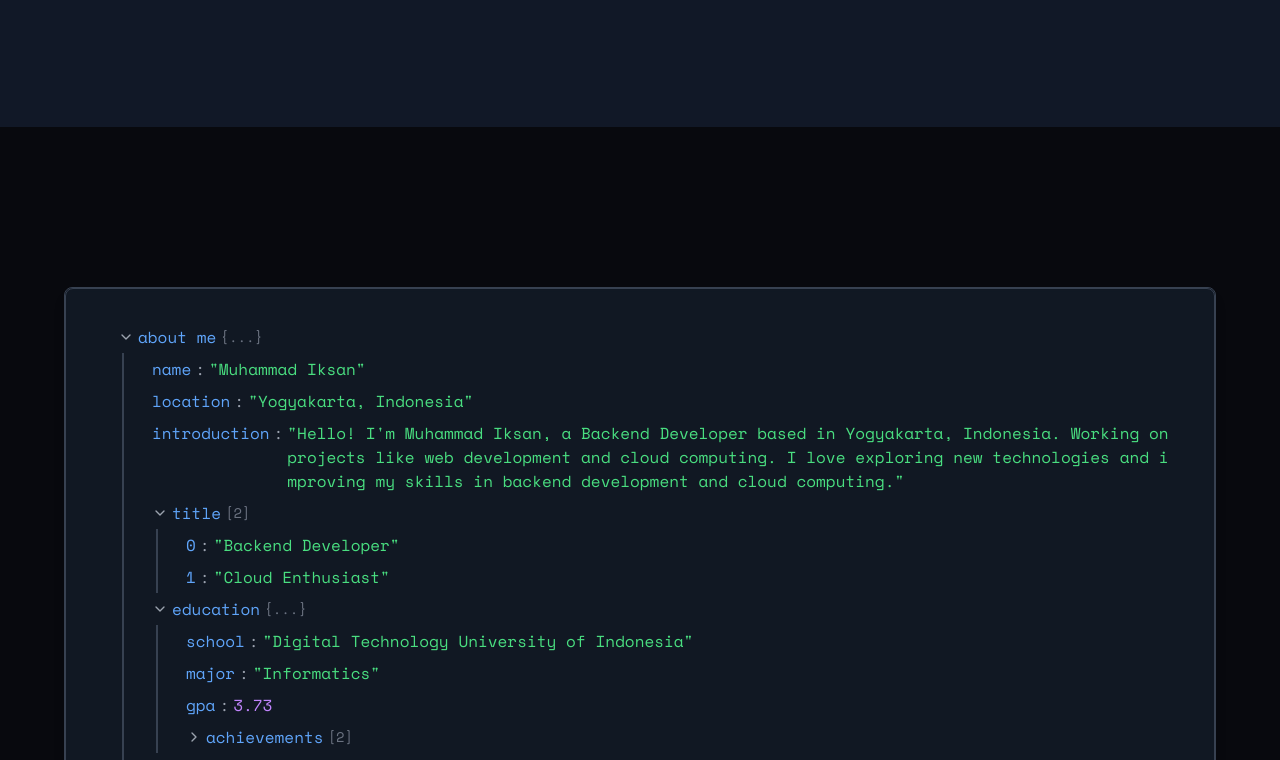
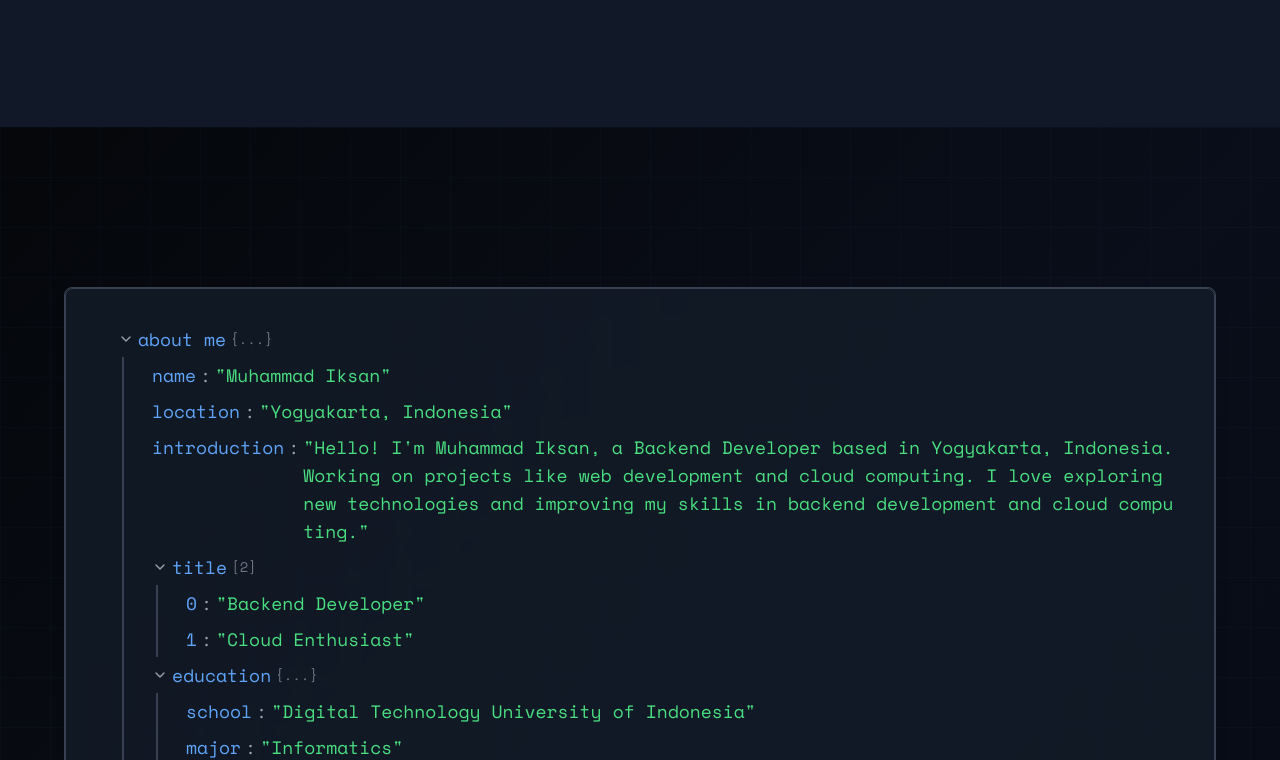
Before and after one commit to mdiksann/my-portfolio, a React (Vite) app: page / in a window 1280 px wide. Shown: the part 801-1561 px from the top of the page. Built offline with nearby package versions, Linux system fonts and the light colour scheme.

Commit message:
refactor About component layout and styles for improved design

```diff
--- a/src/components/About.jsx
+++ b/src/components/About.jsx
@@ -28,12 +28,18 @@ const About = ({ data }) => {
   return (
     <section id="about" ref={sectionRef} className={`min-h-screen py-40 px-4 sm:px-6 mt-32 relative transition-all duration-1000 ${isVisible ? "opacity-100 translate-y-0" : "opacity-0 translate-y-10"}`}>
       {/* Background overlay untuk About section */}
-      <div className="absolute inset-0 bg-[#08090e] -z-10"></div>
+      <div className="absolute inset-0 -z-10">
+        {/* Gradient Background */}
+        <div className="absolute inset-0 bg-gradient-to-br from-[#05070a] via-[#0a0e1a] to-[#050810]"></div>
 
-      <div className="max-w-6xl mx-auto">
+        {/* Grid Pattern */}
+        <div className="absolute inset-0 bg-[linear-gradient(rgba(59,130,246,0.03)_1px,transparent_1px),linear-gradient(90deg,rgba(59,130,246,0.03)_1px,transparent_1px)] bg-[size:50px_50px]"></div>
+      </div>
+
+      <div className="max-w-8xl mx-10">
         {/* JSON Viewer */}
         <div className="bg-gray-800/50 backdrop-blur-sm rounded-lg shadow-lg p-0 border border-gray-700 overflow-hidden">
-          <div className="bg-gray-900/50 rounded-lg p-4 sm:p-8 font-mono text-sm sm:text-base border border-gray-700 overflow-x-auto">
+          <div className="bg-gray-900/50 rounded-lg p-4 sm:p-8 font-mono text-base sm:text-lg md:text-lg border border-gray-700 overflow-x-auto">
             <JSONNode data={data} />
           </div>
         </div>
```
